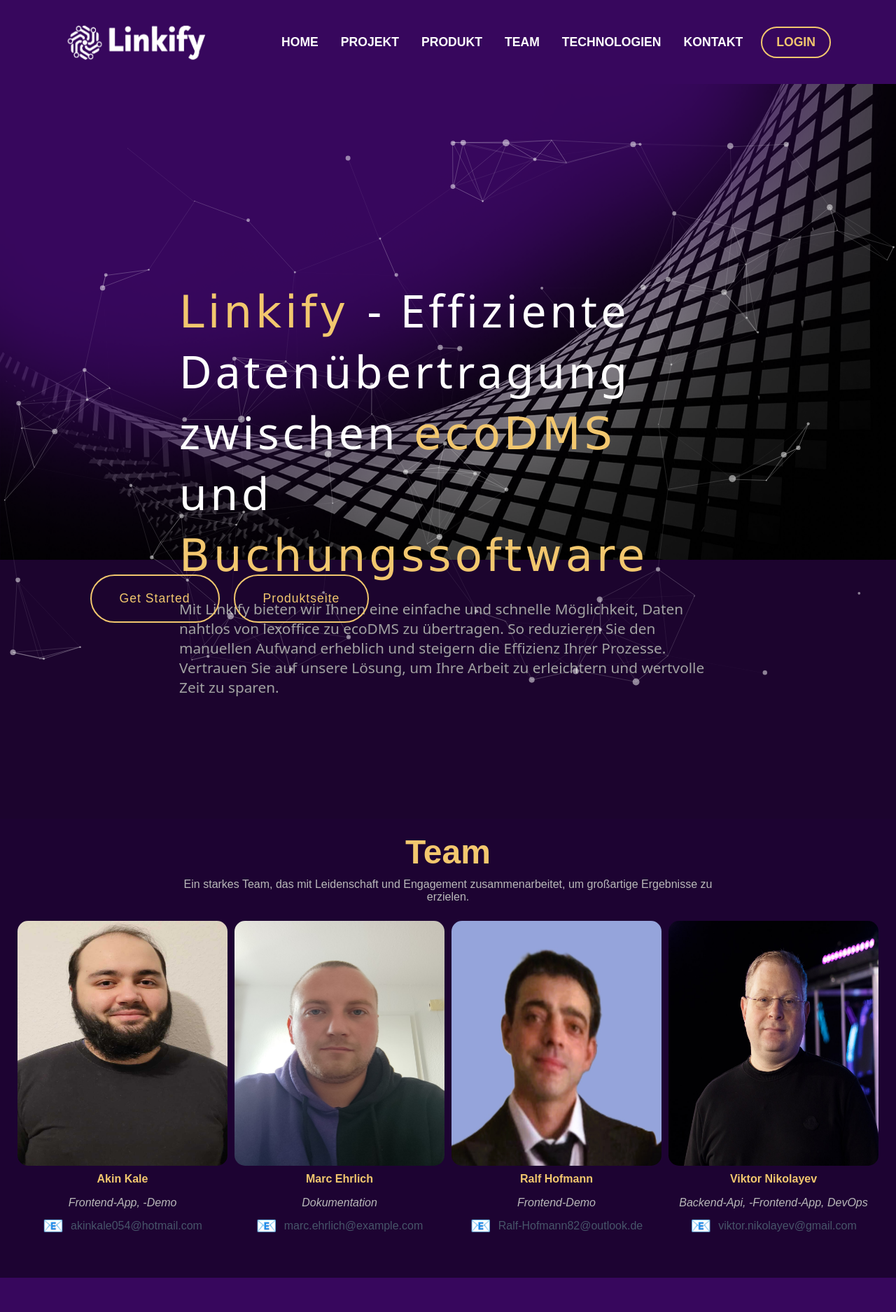
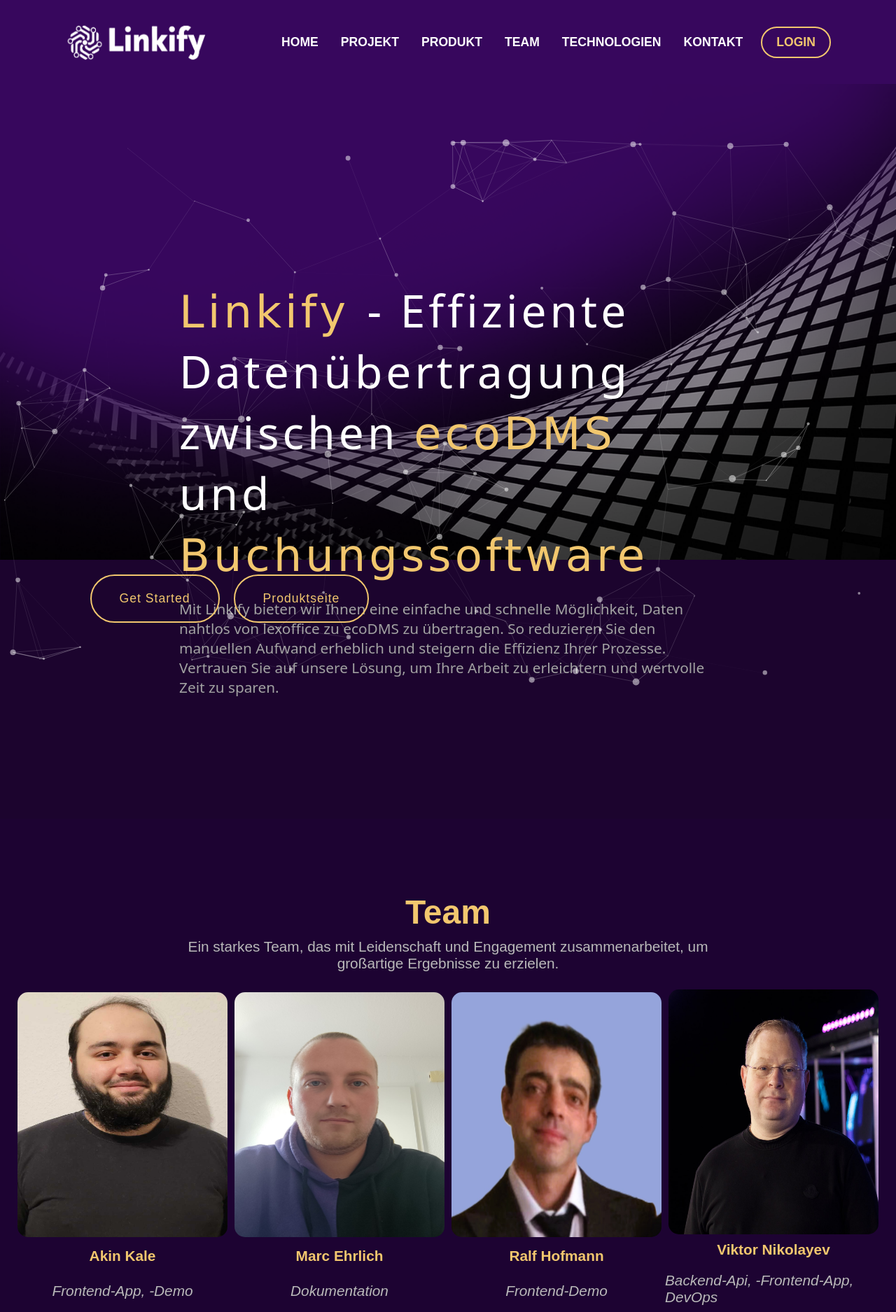
Before and after one commit to RalfHof/nextjs-boilerplate, a Next.js app: page /info in a window 1280 px wide. Shown: the top 1875 px of the page at 70% size. Built offline with nearby package versions, Linux system fonts and the light colour scheme.

Commit message:
New Features

```diff
--- a/src/components/Team/page.tsx
+++ b/src/components/Team/page.tsx
@@ -90,6 +90,7 @@
     alignItems: "center",
     justifyContent: "center",
     flexDirection: "column",
+    height: "800px"
   },
   title: {
     fontSize: "3rem",
@@ -102,14 +103,14 @@
     color: "#f2c76e",
   },
   paragraph: {
-    fontSize: "1rem",
+    fontSize: "1.3rem",
     color: "#b9b9b9",
     textAlign: "center",
     width: "100%",
     maxWidth: "800px",
     padding: "0",
     margin: "0",
-    marginBottom: "15px"
+    marginBottom: "15px",
   },
   teamGrid: {
     display: "grid",
@@ -129,14 +130,15 @@
     fontWeight: "bold",
     color: "#f2c76e",
     padding: "0",
-    margin: "0"
+    margin: "0",
+    fontSize: "1.3rem"
   },
   teamRole: {
-    fontSize: "1rem",
+    fontSize: "1.3rem",
     fontStyle: "italic",
     color: "#b9b9b9",
     marginBottom: "10px",
-    padding: "0"
+    padding: "0",
   },
   emailContainer: {
     display: "flex",
@@ -150,7 +152,8 @@
     marginRight: "10px",
   },
   emailText: {
-    fontSize: "1rem",
     color: "#475569",
+    fontSize: "1.2rem",
+
   },
 };
--- a/src/globals.css
+++ b/src/globals.css
@@ -1511,7 +1511,7 @@
   position: absolute;
   background-image: url("/img/hero-bg.png");
   background-repeat: no-repeat;
-  background-size: 100% 100%;
+  background-size: 120% 100%;
   height: 100%;
   width: 100%;
   background-color: #37075d;
```
